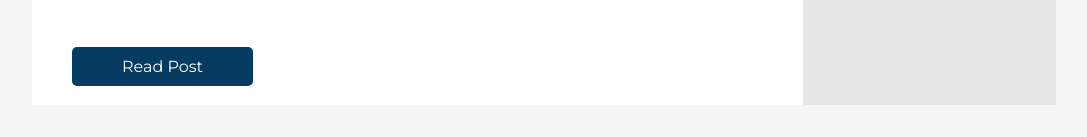
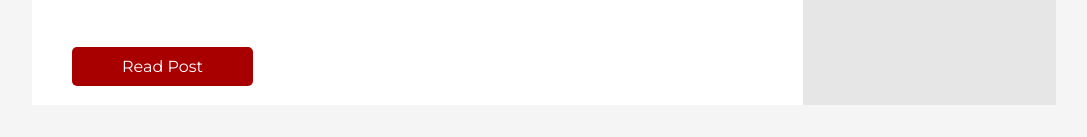
Before and after one commit to Cloudstack12/lavishingeyebrows, a plain HTML site: page index.html in a window 1280 px wide. Shown: the part 716-853 px from the top of the page, without its empty margins (96-1183 px from the left). Drawn offline with Linux system fonts and the light colour scheme.

Commit message:
Add files via upload

```diff
--- a/style.css
+++ b/style.css
@@ -111,7 +111,7 @@ section.youtube-embed {
   margin: 20px 0 0 0;
   padding: 10px 50px;
   width: fit-content;
-  background: #073c62;
+  background: #a80000;
   border-radius: 5px;
   text-decoration: none;
   color: white;
```
